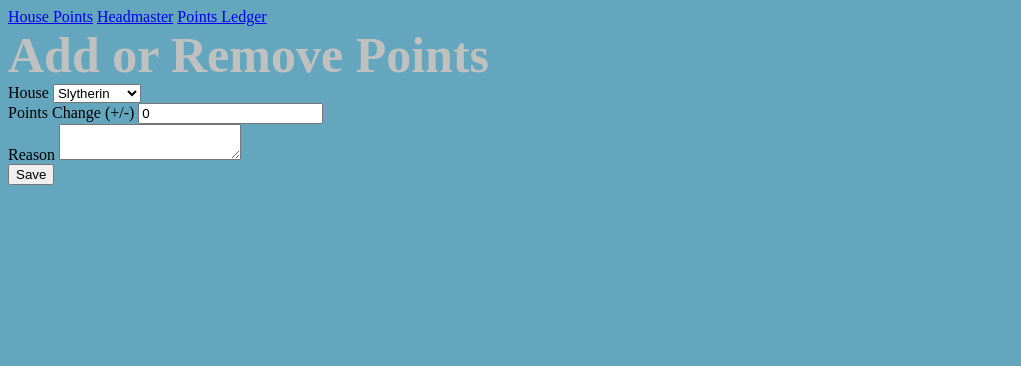
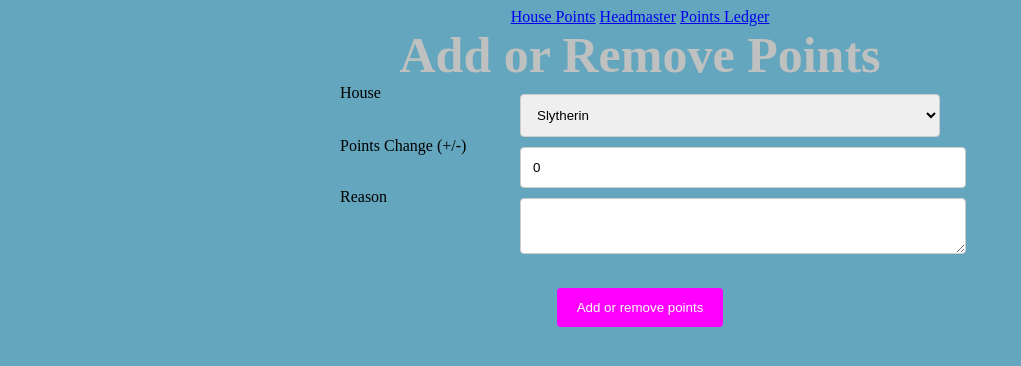
Before and after one commit to nichochar/housepoints, a Flask app: page /headmaster in a window 1280 px wide. Shown: the top 366 px of the page, without its empty margins (0-1021 px from the left). Run offline with Flask 2, Linux system fonts and the light colour scheme; some web fonts are replaced.

Commit message:
Some stylling

```diff
--- a/static/style.css
+++ b/static/style.css
@@ -6,3 +6,48 @@
 body {
     font-family: 'New Tegomin', serif;
 }
+
+form {
+    width: 600px;
+    margin: 0 auto;
+}
+
+label {
+    float: left;
+    width: 30%;
+    text-align: left;
+}
+
+.form-right {
+    float: left;
+    width: 70%;
+}
+
+.form-group:after {
+    content: "";
+    display: table;
+    clear: both;
+}
+
+input[type=text], select, textarea, input[type=number] {
+  width: 100%;
+  padding: 12px;
+  margin-top: 10px;
+  border: 1px solid #ccc;
+  border-radius: 4px;
+  resize: vertical;
+}
+
+input[type=submit] {
+  background-color: #FF00FF;
+  margin-top: 30px;
+  color: white;
+  padding: 12px 20px;
+  border: none;
+  border-radius: 4px;
+  cursor: pointer;
+}
+
+input[type=submit]:hover {
+  background-color: #BA55D3;
+}
--- a/templates/base.html
+++ b/templates/base.html
@@ -10,14 +10,14 @@
     <link href="https://fonts.googleapis.com/css2?family=New+Tegomin&display=swap" rel="stylesheet">
   </head>
   <body>
-    <div class="container">
+    <div class="centered">
       <div class="header">
         <a href="/">House Points</a>
         <a href="/headmaster">Headmaster</a>
         <a href="/ledger">Points Ledger</a>
       </div>
     {% block content %}
-      <div class="centered">
+      <div>
         <h1> House Points </h1>
       </div>
       <div class="box">
@@ -70,6 +70,7 @@
              <div class="podium4">Ravenclaw<br>{{houses['ravenclaw']['points']}}</div>
              <div class="points9"></div>
         </div>
-    {% endblock %}
+      {% endblock %}
+    </div>
   </body>
 </html>
--- a/templates/form.html
+++ b/templates/form.html
@@ -7,6 +7,7 @@
 
   <div class="form-group">
     <label for="house">House</label>
+    <div class="form-right">
       <select name="house" id="house">
         <option value="slytherin">Slytherin</option>
         <option value="gryffindor">Gryffindor</option>
@@ -14,18 +15,23 @@
         <option value="ravenclaw">Ravenclaw</option>
       </select>
     </div>
+  </div>
 
   <div class="form-group">
     <label for="points">Points Change (+/-)</label>
+    <div class="form-right">
       <input type="number" name="points" id="points" value="0" class="form-control"/>
+    </div>
   </div>
 
   <div class="form-group">
     <label for="reason">Reason</label>
+    <div class="form-right">
       <textarea name="reason" id="reason" class="form-control"></textarea>
     </div>
+  </div>
 
-  <button type="submit" class="btn btn-success">Save</button>
+  <input type="submit" value="Add or remove points"></input>
 </form>
 
 {% endblock %}
```
Lines whose indentation alone changed are shown as unchanged.
